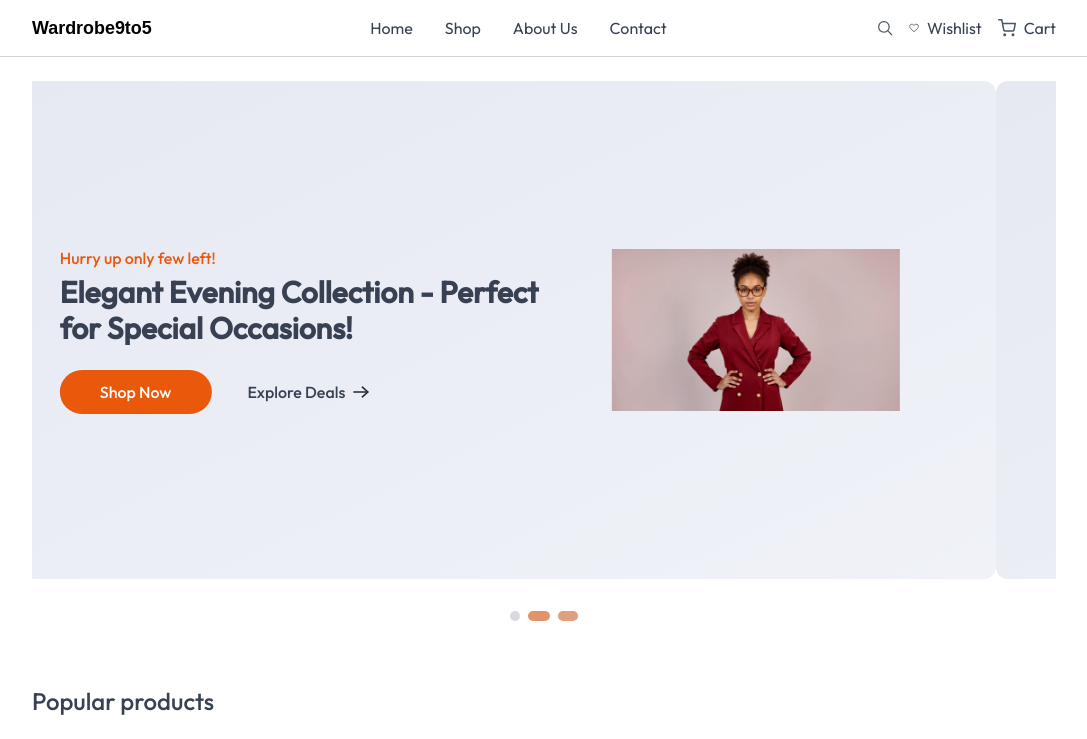
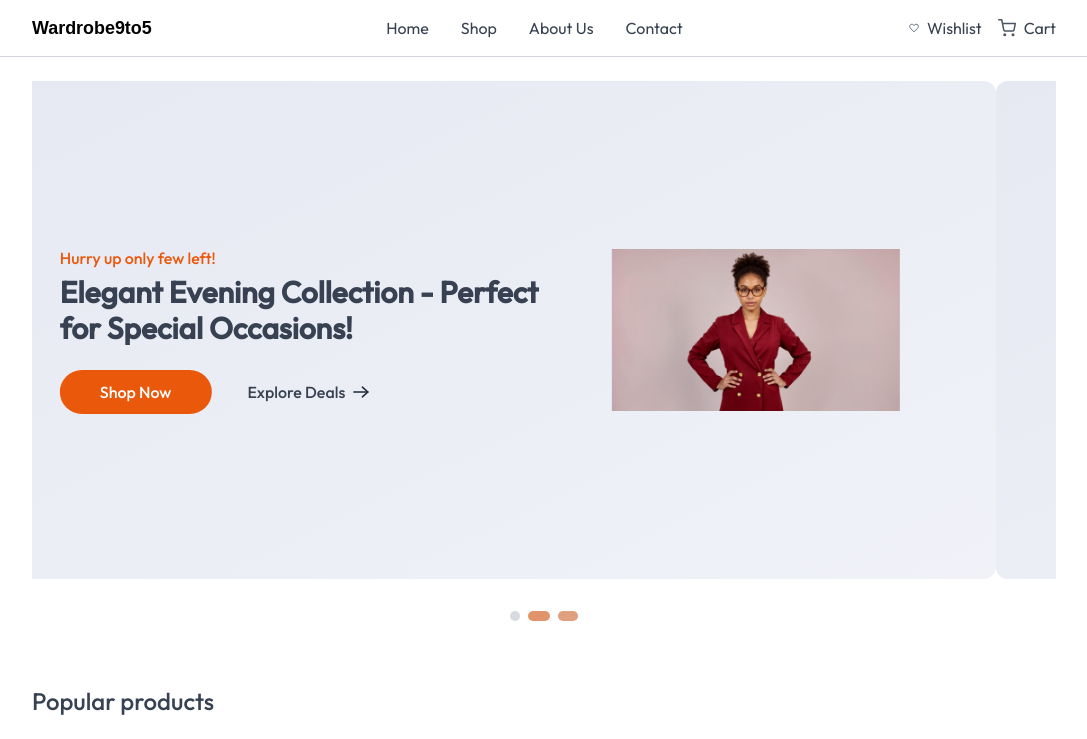
Before and after one commit to codexrohitsingh/WardrobeForDev1, a Next.js app: page / in a window 1280 px wide. Shown: the top 739 px of the page, without its empty margins (96-1183 px from the left). Built offline with nearby package versions, Linux system fonts and the light colour scheme.

Commit message:
search icon removed

```diff
--- a/components/Navbar.jsx
+++ b/components/Navbar.jsx
@@ -38,7 +38,7 @@ const Navbar = () => {
       </div>
 
       <ul className="hidden md:flex items-center gap-4 ">
-        <Image className="w-4 h-4" src={assets.search_icon} alt="search icon" />
+        {/* <Image className="w-4 h-4" src={assets.search_icon} alt="search icon" /> */}
         <button
           onClick={() => router.push('/wishlist')}
           className="flex items-center gap-2 hover:text-gray-900 transition"
```
